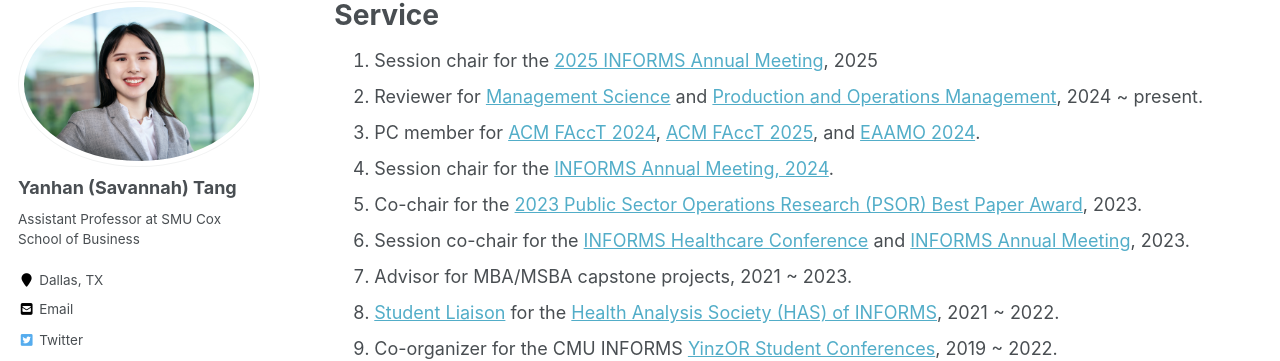
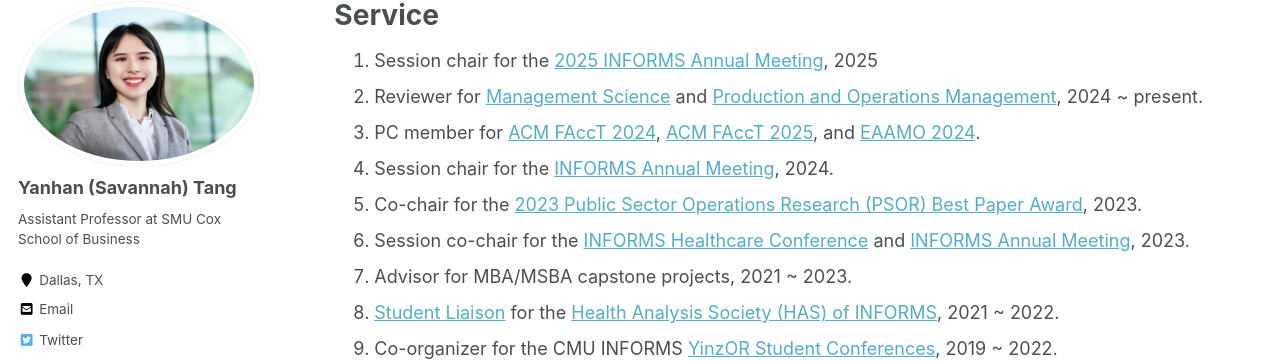
Before and after one commit to savytang/savytang.github.io, a Jekyll site: the page built from _pages/service.md, in a window 1280 px wide. Shown: the part 117-478 px from the top of the page. Built offline with Jekyll 4.4.1, drawn with Linux system fonts in a browser that asks for light colours; some web fonts are replaced.

```diff
--- a/_pages/service.md
+++ b/_pages/service.md
@@ -8,7 +8,7 @@ author_profile: true
 1. Session chair for the [2025 INFORMS Annual Meeting](https://meetings.informs.org/wordpress/annual/?_gl=1%2A11eazyr%2A_gcl_au%2AMTkxMTgzNzgzMC4xNzQ0NTYzODcx), 2025
 1. Reviewer for [Management Science](https://pubsonline.informs.org/journal/mnsc) and [Production and Operations Management](https://onlinelibrary.wiley.com/journal/19375956), 2024 ~ present.
 1. PC member for [ACM FAccT 2024](https://facctconference.org/2024/), [ACM FAccT 2025](https://facctconference.org/2025/),  and [EAAMO 2024](https://conference.eaamo.org/).
-1. Session chair for the [INFORMS Annual Meeting, 2024](https://meetings.informs.org/wordpress/seattle2024/).
+1. Session chair for the [INFORMS Annual Meeting](https://meetings.informs.org/wordpress/seattle2024/), 2024.
 1. Co-chair for the [2023 Public Sector Operations Research (PSOR) Best Paper Award](https://www.informs.org/Recognizing-Excellence/Community-Prizes/Public-Sector-O.R/Public-Sector-Operations-Research-Best-Paper-Award#:~:text=The%20INFORMS%20Public%20Sector%20Operations,application%20areas%20represented%20within%20PSOR.), 2023.
 1. Session co-chair for the [INFORMS Healthcare Conference](https://meetings.informs.org/wordpress/healthcare2023/) and [INFORMS Annual Meeting](https://meetings.informs.org/wordpress/phoenix2023/), 2023.
 1. Advisor for MBA/MSBA capstone projects, 2021 ~ 2023.
```
